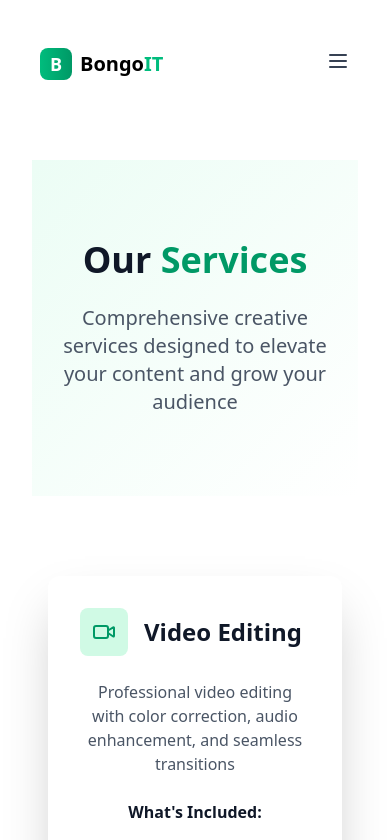
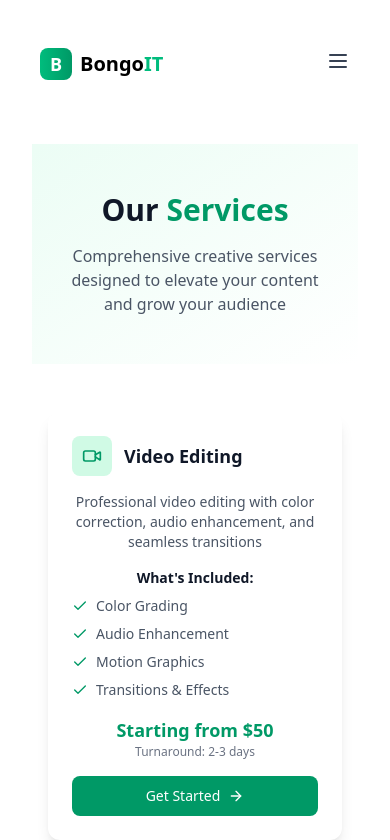
Before and after one commit to lelin171046/bongo-it-client, a React (Vite) app: page /services in a window 390 px wide. Shown: the top 840 px of the page. Built offline with nearby package versions, Linux system fonts and the light colour scheme.

Commit message:
resize portfolio video

```diff
--- a/src/Components/YouTubeBackground.jsx
+++ b/src/Components/YouTubeBackground.jsx
@@ -1,4 +1,6 @@
+// import { Link } from "lucide-react";
 import React from "react";
+import { Link } from 'react-router-dom';
 
 const YouTubeBackground = ({ videoId, children }) => {
   return (
@@ -8,14 +10,15 @@ const YouTubeBackground = ({ videoId, children }) => {
        <iframe
   src={`https://www.youtube.com/embed/${videoId}?autoplay=1&mute=1&loop=1&playlist=${videoId}&controls=0&showinfo=0&rel=0&iv_load_policy=3&modestbranding=1&disablekb=1&fs=0&cc_load_policy=0`}
   title="YouTube Background Video"
-          className="w-full h-full object-cover"
+  className="absolute top-0 left-0 w-full h-full object-cover
+             scale-[3] sm:scale-[2] md:scale-[1.7] lg:scale-[1.35]"
   style={{
-            minWidth: "100vw",
-            minHeight: "100vh",
-            transform: "scale-[3] sm:scale-[2] md:scale-[1.7] lg:scale-[1.35]", // prevent black bars
+    transformOrigin: "center", // keep video centered
+    transition: "transform 0.6s ease-in-out",
   }}
   allow="autoplay; encrypted-media"
 />
+
       </div>
 
       {/* Overlay */}
@@ -41,6 +44,7 @@ const YouTubeBackground = ({ videoId, children }) => {
 
         {/* Example CTA Buttons */}
         <div className="flex flex-col sm:flex-row gap-3 sm:gap-6">
+         <Link to='/contact'>
           <button className="bg-emerald-600 hover:bg-emerald-700 text-white
                              px-5 sm:px-6 md:px-8 py-2 sm:py-3 md:py-4
                              rounded-lg font-semibold
@@ -48,6 +52,7 @@ const YouTubeBackground = ({ videoId, children }) => {
                              transition-all duration-300 shadow-lg">
             Get Started
           </button>
+         </Link>
           <button className="bg-white/80 hover:bg-white text-emerald-600
                              px-5 sm:px-6 md:px-8 py-2 sm:py-3 md:py-4
                              rounded-lg font-semibold
--- a/src/pages/Portfolio.jsx
+++ b/src/pages/Portfolio.jsx
@@ -96,18 +96,14 @@ const Portfolio = () => {
   return (
     <div className="min-h-screen">
       {/* Hero Section */}
-     <section className="relative min-h-screen flex items-center justify-center text-center text-white overflow-hidden  rounded-xl">
+
+<section className="relative w-full h-screen flex items-center justify-center text-center text-white overflow-hidden rounded-xl">
   {/* YouTube Background */}
   <div className="absolute inset-0 w-full h-full">
     <iframe
       src="https://www.youtube.com/embed/-dr-wvPjGFo?autoplay=1&mute=1&loop=1&playlist=-dr-wvPjGFo&controls=0&rel=0&modestbranding=1&showinfo=0&iv_load_policy=3&disablekb=1"
       title="YouTube Background Video"
-          className="w-full h-full object-cover"
-          style={{
-            minWidth: "90vw",
-            minHeight: "100vh",
-            transform: "scale(1.4)", // zoom a little so black bars don’t show
-          }}
+      className="absolute top-1/2 left-1/2 min-w-full min-h-full w-auto h-auto -translate-x-1/2 -translate-y-1/2"
       frameBorder="0"
       allow="autoplay; encrypted-media"
     />
@@ -119,36 +115,18 @@ const Portfolio = () => {
   {/* Content */}
   <div className="relative z-10 max-w-7xl mx-auto px-4 sm:px-6 lg:px-8">
     <div className="flex items-center justify-center mb-6">
-          <Youtube className="w-12 h-12 text-red-500 mr-4" />
-          <h1 className="text-4xl md:text-6xl font-bold bg-gradient-to-r from-red-400 to-red-600 bg-clip-text text-transparent">
+      <Youtube className="w-10 sm:w-12 h-10 sm:h-12 text-red-500 mr-3 sm:mr-4" />
+      <h1 className="text-3xl sm:text-4xl md:text-6xl font-bold bg-gradient-to-r from-red-400 to-red-600 bg-clip-text text-transparent">
         Our Portfolio
       </h1>
     </div>
-        <p className="text-xl text-gray-200 max-w-3xl mx-auto mb-8">
-          Explore my collection of YouTube content that has helped thousands of
-          creators grow their channels and achieve success
+    <p className="text-base sm:text-lg md:text-xl text-gray-200 max-w-3xl mx-auto mb-8 px-2">
+      Explore my collection of YouTube content that has helped thousands of creators grow their channels and achieve success
     </p>
-
-        {/* Stats */}
-        <div className="flex flex-wrap justify-center gap-4 text-sm">
-          <div className="flex items-center bg-white/10 backdrop-blur-md rounded-full px-4 py-2 shadow-sm">
-            <TrendingUp className="w-4 h-4 text-red-400 mr-2" />
-            <span className="font-semibold">1M+</span>
-            <span className="text-gray-300 ml-1">Total Views</span>
-          </div>
-          <div className="flex items-center bg-white/10 backdrop-blur-md rounded-full px-4 py-2 shadow-sm">
-            <Users className="w-4 h-4 text-red-400 mr-2" />
-            <span className="font-semibold">50K+</span>
-            <span className="text-gray-300 ml-1">Subscribers Helped</span>
-          </div>
-          <div className="flex items-center bg-white/10 backdrop-blur-md rounded-full px-4 py-2 shadow-sm">
-            <Clock className="w-4 h-4 text-red-400 mr-2" />
-            <span className="font-semibold">100+</span>
-            <span className="text-gray-300 ml-1">Hours of Content</span>
-          </div>
-        </div>
   </div>
 </section>
+
+
 
       {/* Filter Buttons */}
       <section className="py-8 bg-card/50 border-b">
--- a/src/pages/Services.jsx
+++ b/src/pages/Services.jsx
@@ -1,4 +1,13 @@
-import { Video, ImageIcon, Search, Users, Check, ArrowRight, DoorClosed, Voicemail, LucideSquareRoundCorner, LucideVoicemail } from "lucide-react"
+import {
+  Video,
+  ImageIcon,
+  Search,
+  Users,
+  Check,
+  ArrowRight,
+  DoorClosed,
+  LucideVoicemail
+} from "lucide-react"
 import { Link } from "react-router-dom"
 
 const Services = () => {
@@ -11,7 +20,6 @@ const Services = () => {
       price: "Starting from $50",
       turnaround: "2-3 days",
     },
-
     {
       icon: ImageIcon,
       title: "Thumbnail Design",
@@ -42,7 +50,7 @@ const Services = () => {
       turnaround: "2-3 days",
     },
     {
-  icon: LucideVoicemail, // you can swap with a mic-related icon if you have one
+      icon: LucideVoicemail,
       title: "AI Voiceover",
       description: "Natural and high-quality AI-generated voiceovers tailored for your videos, ads, and presentations.",
       features: [
@@ -54,7 +62,6 @@ const Services = () => {
       price: "Starting from $30",
       turnaround: "1-2 days",
     },
-
     {
       icon: Users,
       title: "Freelancing Support",
@@ -66,56 +73,64 @@ const Services = () => {
   ]
 
   return (
-    <div className="min-h-screen pt-16">
+    <div className="min-h-screen pt-12 sm:pt-16">
       {/* Hero Section */}
-      <section className="bg-gradient-to-br from-emerald-50 to-white py-20">
+      <section className="bg-gradient-to-br from-emerald-50 to-white py-12 sm:py-16 lg:py-24">
         <div className="max-w-7xl mx-auto px-4 sm:px-6 lg:px-8 text-center">
-          <h1 className="text-4xl md:text-6xl font-bold text-gray-900 mb-6">
+          <h1 className="text-3xl sm:text-4xl md:text-5xl lg:text-6xl font-bold text-gray-900 mb-4 sm:mb-6">
             Our <span className="text-emerald-600">Services</span>
           </h1>
-          <p className="text-xl text-gray-600 max-w-3xl mx-auto">
+          <p className="text-base sm:text-lg md:text-xl text-gray-600 max-w-3xl mx-auto px-2">
             Comprehensive creative services designed to elevate your content and grow your audience
           </p>
         </div>
       </section>
 
       {/* Services Grid */}
-      <section className="py-20">
+      <section className="py-12 sm:py-16 lg:py-24">
         <div className="max-w-7xl mx-auto px-4 sm:px-6 lg:px-8">
-          <div className="grid lg:grid-cols-3 gap-8">
+          <div className="grid grid-cols-1 sm:grid-cols-2 lg:grid-cols-3 gap-6 sm:gap-8">
             {services.map((service, index) => (
-              <div key={index} className="bg-white rounded-xl shadow-2xl p-8 hover:shadow-xl transition-shadow">
-                <div className="flex items-center mb-6">
-                  <div className="w-12 h-12 bg-emerald-100 rounded-lg flex items-center justify-center mr-4">
-                    <service.icon className="w-6 h-6 text-emerald-600" />
+              <div
+                key={index}
+                className="bg-white rounded-xl shadow-lg hover:shadow-xl transition-shadow p-6 sm:p-8 flex flex-col"
+              >
+                {/* Icon & Title */}
+                <div className="flex items-center mb-4 sm:mb-6">
+                  <div className="w-10 h-10 sm:w-12 sm:h-12 bg-emerald-100 rounded-lg flex items-center justify-center mr-3 sm:mr-4">
+                    <service.icon className="w-5 h-5 sm:w-6 sm:h-6 text-emerald-600" />
                   </div>
-                  <h3 className="text-2xl font-bold text-gray-900">{service.title}</h3>
+                  <h3 className="text-lg sm:text-xl md:text-2xl font-bold text-gray-900">{service.title}</h3>
                 </div>
 
-                <p className="text-gray-600 mb-6">{service.description}</p>
+                {/* Description */}
+                <p className="text-sm sm:text-base md:text-lg text-gray-600 mb-4 sm:mb-6">{service.description}</p>
 
-                <div className="mb-6">
-                  <h4 className="font-semibold text-gray-900 mb-3">What's Included:</h4>
+                {/* Features */}
+                <div className="mb-4 sm:mb-6">
+                  <h4 className="font-semibold text-gray-900 mb-2 sm:mb-3 text-sm sm:text-base">What's Included:</h4>
                   <ul className="space-y-2">
                     {service.features.map((feature, idx) => (
-                      <li key={idx} className="flex items-center text-gray-600">
-                        <Check className="w-4 h-4 text-emerald-600 mr-2" />
+                      <li key={idx} className="flex items-center text-gray-600 text-sm sm:text-base">
+                        <Check className="w-4 h-4 text-emerald-600 mr-2 flex-shrink-0" />
                         {feature}
                       </li>
                     ))}
                   </ul>
                 </div>
 
-                <div className="flex justify-between items-center mb-6">
+                {/* Price & Turnaround */}
+                <div className="flex flex-col sm:flex-row sm:items-center sm:justify-between mb-4 sm:mb-6">
                   <div>
-                    <div className="text-2xl font-bold text-emerald-600">{service.price}</div>
-                    <div className="text-sm text-gray-500">Turnaround: {service.turnaround}</div>
+                    <div className="text-lg sm:text-xl md:text-2xl font-bold text-emerald-600">{service.price}</div>
+                    <div className="text-xs sm:text-sm text-gray-500">Turnaround: {service.turnaround}</div>
                   </div>
                 </div>
 
+                {/* Button (responsive placement) */}
                 <Link
                   to="/contact"
-                  className="w-full bg-emerald-600 text-white py-3 px-6 rounded-lg hover:bg-emerald-700 transition-colors flex items-center justify-center"
+                  className="mt-auto w-full bg-emerald-600 text-white py-2.5 sm:py-3 px-4 sm:px-6 rounded-lg hover:bg-emerald-700 transition-colors flex items-center justify-center text-sm sm:text-base"
                 >
                   Get Started
                   <ArrowRight className="w-4 h-4 ml-2" />
@@ -127,15 +142,17 @@ const Services = () => {
       </section>
 
       {/* CTA Section */}
-      <section className="bg-emerald-600 py-16">
+      <section className="bg-emerald-600 py-12 sm:py-16 lg:py-20">
         <div className="max-w-7xl mx-auto px-4 sm:px-6 lg:px-8 text-center">
-          <h2 className="text-3xl font-bold text-white mb-4">Ready to Transform Your Content?</h2>
-          <p className="text-emerald-100 mb-8 max-w-2xl mx-auto">
+          <h2 className="text-2xl sm:text-3xl md:text-4xl font-bold text-white mb-3 sm:mb-4">
+            Ready to Transform Your Content?
+          </h2>
+          <p className="text-sm sm:text-base md:text-lg text-emerald-100 mb-6 sm:mb-8 max-w-2xl mx-auto">
             Let's discuss your project and create something amazing together
           </p>
           <Link
             to="/contact"
-            className="bg-white text-emerald-600 px-8 py-3 rounded-lg font-semibold hover:bg-gray-100 transition-colors"
+            className="bg-white text-emerald-600 px-6 sm:px-8 py-2.5 sm:py-3 rounded-lg font-semibold hover:bg-gray-100 transition-colors text-sm sm:text-base"
           >
             Start Your Project
           </Link>
```
Lines whose indentation alone changed are shown as unchanged.
